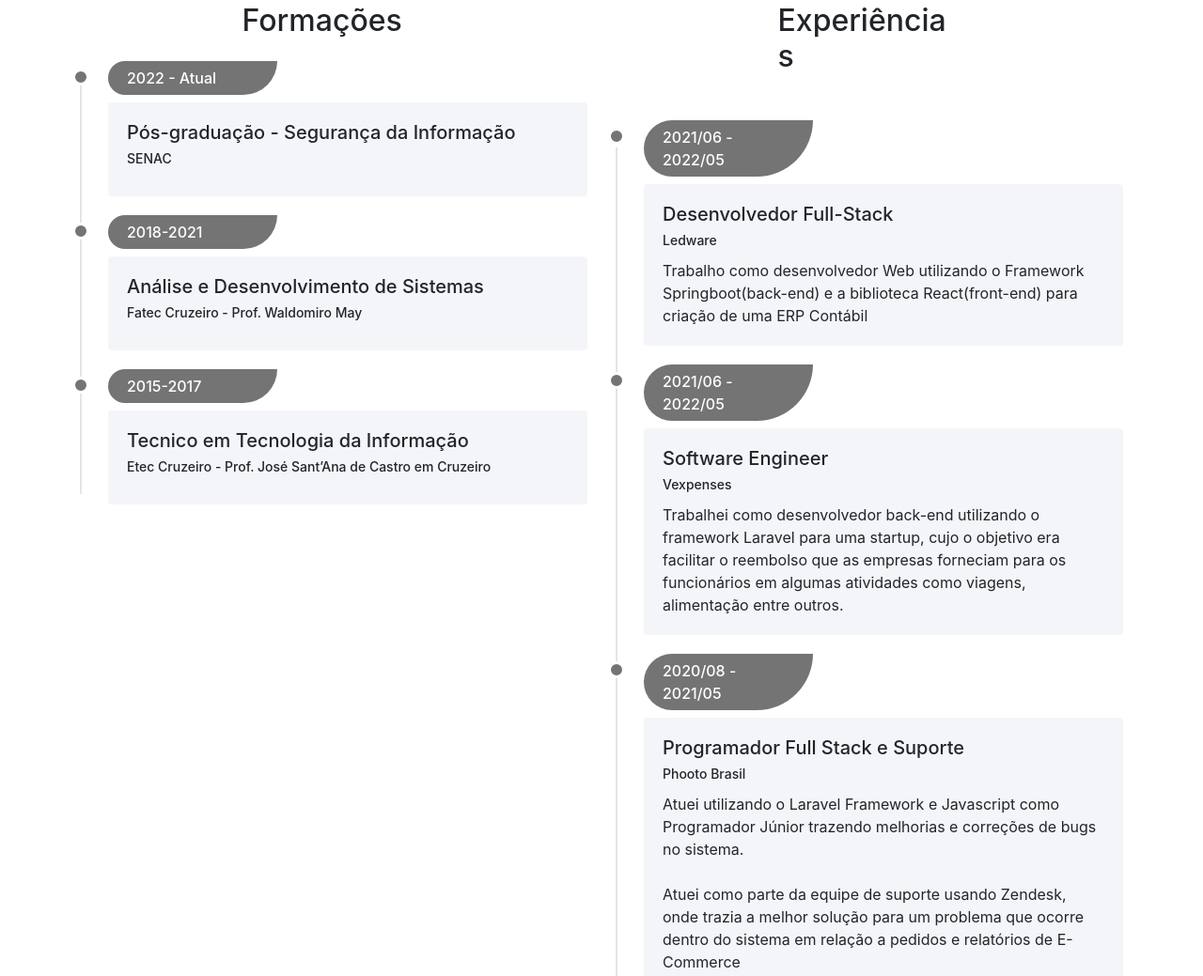
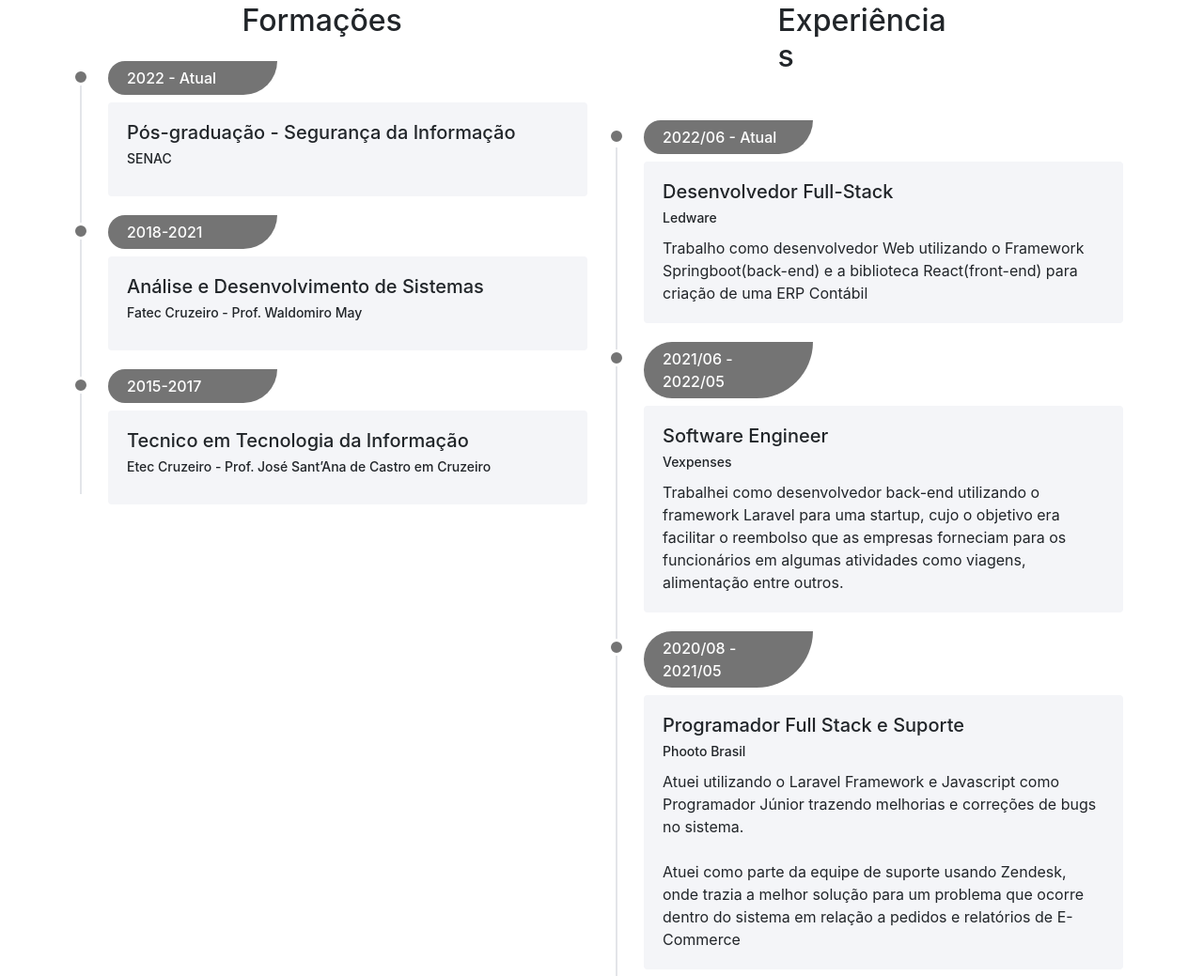
Before and after one commit to LeonardoGomes99/leonardogomes99.github.io, a plain HTML site: page index.html in a window 1280 px wide. Shown: the part 1977-3016 px from the top of the page at 94% size. Drawn offline with Linux system fonts and the light colour scheme; no server answers.

Commit message:
Commit, refatoracao de datas

```diff
--- a/index.html
+++ b/index.html
@@ -229,7 +229,7 @@
                 </div>
                 <ul class="timeline mt-5 pr-md">
                     <li>
-                        <div class="title">2021/06 - 2022/05</div>
+                        <div class="title">2022/06 - Atual</div>
                         <div class="details">
                             <h5>Desenvolvedor Full-Stack</h5>
                             <small class="fg-theme">Ledware</small>
```
